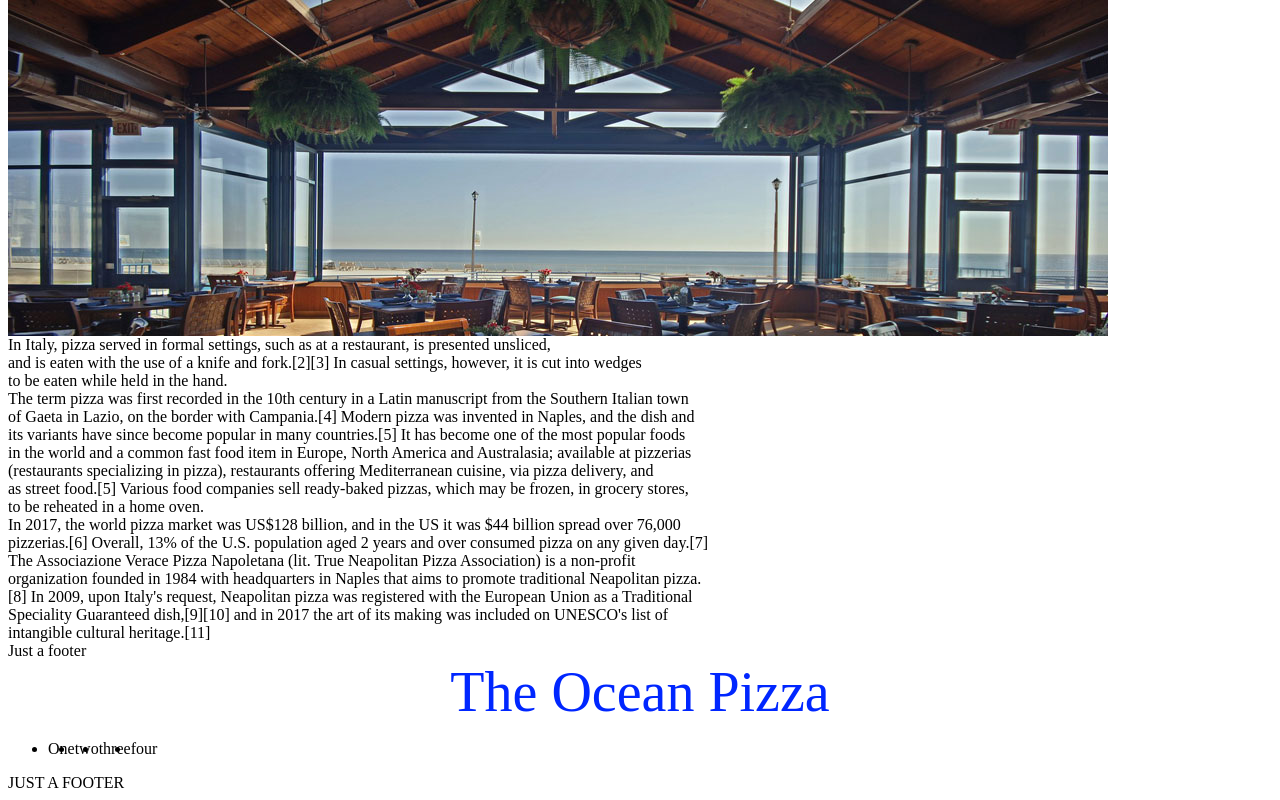
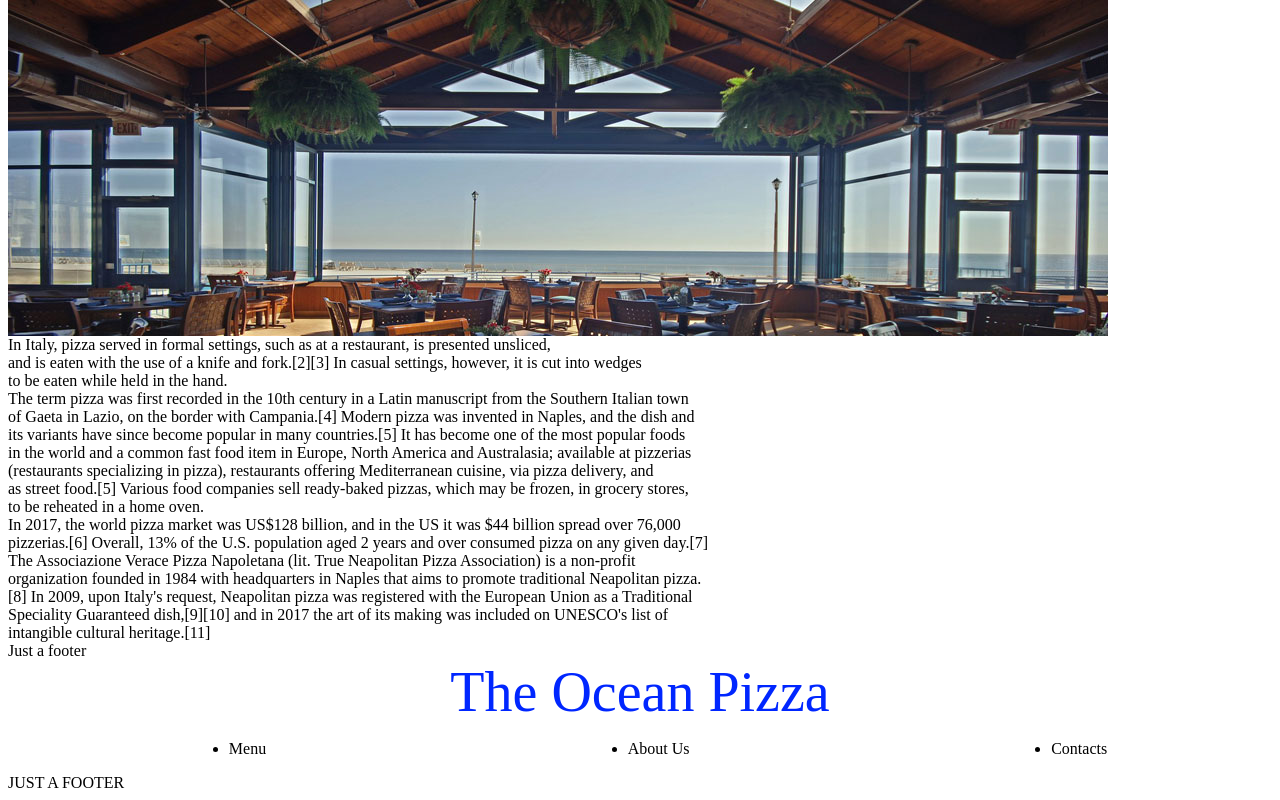
Before and after one commit to Igor-D-art/restaurant-page, a website built with webpack: page src/helper.html in a window 1280 px wide. Shown: the part 1134-1934 px from the top of the page. Built offline with nearby package versions, Linux system fonts and the light colour scheme.

Commit message:
Devided files, made navigaton to live in a separate file and added nav.css

```diff
--- a/src/home.js
+++ b/src/home.js
@@ -1,48 +1,4 @@
 const homePage =(function(){
-
-   const body = document.querySelector('body');
-
-   const addHeader = (text)=>{
-
-        // creating a header element
-        const header = document.createElement('header');
-        header.innerHTML = text;
-
-        // adding header with it's HTML content to the page
-        body.appendChild(header);
-    };
-
-    const addNavi = function(...theArgs){
-        // extracting arguments array-like object
-        let args = arguments;
-        let argsLength = arguments.length;
-
-        // creating navigation block
-        const navi = document.createElement('nav');
-        const list = document.createElement('ul');
-
-        const addLiItems = function(){
-            for(let i=0; i<argsLength; i++){
-               let liItem = document.createElement('li');
-               let link = args[i]; // need to check this
-               liItem.innerHTML = link;
-               list.appendChild(liItem);
-            };
-        };
-
-        // adding list items to the unordered list
-        addLiItems();
-
-        // adding the unordered list to the nav section and nav section to the body section before the content block
-        navi.appendChild(list);
-        body.appendChild(navi);
-    };
-
-    const addMain = ()=>{
-        const mainSection = document.createElement('div');
-        mainSection.classList.add('main');
-        body.appendChild(mainSection);
-    };
 
     const addTagline =(text)=>{
 
@@ -84,10 +40,11 @@ const homePage =(function(){
         footer.innerHTML = text;
 
         // adding header with it's HTML content to the page
+        const body = document.querySelector('body');
         body.appendChild(footer);
     };
 
-    return {addHeader, addNavi, addMain, addTagline, addImg, addText, addFooter};
+    return {addTagline, addImg, addText, addFooter};
 })();
 
 export {homePage};
--- a/src/index.js
+++ b/src/index.js
@@ -1,10 +1,18 @@
-import '/index.css';
+import {navigation} from './nav.js';
 import {homePage} from './home.js';
 
 
-homePage.addHeader('The Ocean Pizza')
-homePage.addNavi('One', 'two', 'three', 'four');
-homePage.addMain();
+init ();
+
+function init () {
+    navigation.addHeader('The Ocean Pizza')
+    navigation.addNavi('Menu', 'About Us', 'Contacts');
+    navigation.addMain();
+    showHome();
+};
+
+function showHome (){
+
     homePage.addTagline("Ocean View With Pizza For You And Your Family");
     homePage.addImg('/src/restaurant.jpg');
     homePage.addText(`In Italy, pizza served in formal settings, such as at a restaurant, is presented unsliced,
@@ -25,3 +33,5 @@ organization founded in 1984 with headquarters in Naples that aims to promote tr
     Speciality Guaranteed dish,[9][10] and in 2017 the art of its making was included on UNESCO's list of
     intangible cultural heritage.[11]`);
     homePage.addFooter('JUST A FOOTER');
+
+};
--- a/index.css
+++ b/src/menu.css
@@ -16,5 +16,6 @@ nav{
 
 ul{
     display: flex;
-    justify-items: center;
+    width: 100vw;
+    justify-content: space-around;
 }
--- /dev/null
+++ b/src/nav.css
@@ -0,0 +1,21 @@
+body{
+    display: flex;
+    flex-direction: column;
+}
+
+header {
+    text-align: center;
+    font-size: 7vh;
+    color: rgb(0, 38, 255);
+}
+
+nav{
+    display: flex;
+    width: 100vw;
+}
+
+ul{
+    display: flex;
+    width: 100vw;
+    justify-content: space-around;
+}
--- /dev/null
+++ b/src/nav.js
@@ -0,0 +1,53 @@
+import '../src/nav.css';
+
+const navigation = (function(){
+    // const content = document.querySelector('content')
+    const body = document.querySelector('body');
+
+    const addHeader = (text)=>{
+
+         // creating a header element
+         const header = document.createElement('header');
+         header.innerHTML = text;
+
+         // adding header with it's HTML content to the page
+         body.appendChild(header);
+    };
+
+    const addNavi = function(...theArgs){
+         // extracting arguments array-like object
+         let args = arguments;
+         let argsLength = arguments.length;
+
+         // creating navigation block
+         const navi = document.createElement('nav');
+         const list = document.createElement('ul');
+
+        const addLiItems = function(){
+             for(let i=0; i<argsLength; i++){
+                let liItem = document.createElement('li');
+                let link = args[i]; // need to check this
+                liItem.innerHTML = link;
+                list.appendChild(liItem);
+               };
+        };
+
+         // adding list items to the unordered list
+         addLiItems();
+
+         // adding the unordered list to the nav section and nav section to the body section before the content block
+         navi.appendChild(list);
+         body.appendChild(navi);
+    };
+
+    const addMain = ()=>{
+         const mainSection = document.createElement('div');
+         mainSection.classList.add('main');
+         body.appendChild(mainSection);
+    };
+
+    return {addHeader, addNavi, addMain};
+
+})();
+
+export {navigation};
```
Also changed, not shown: src/menu.js (added, +11 -0 lines), dist/main.js. Lines whose indentation alone changed are shown as unchanged.
